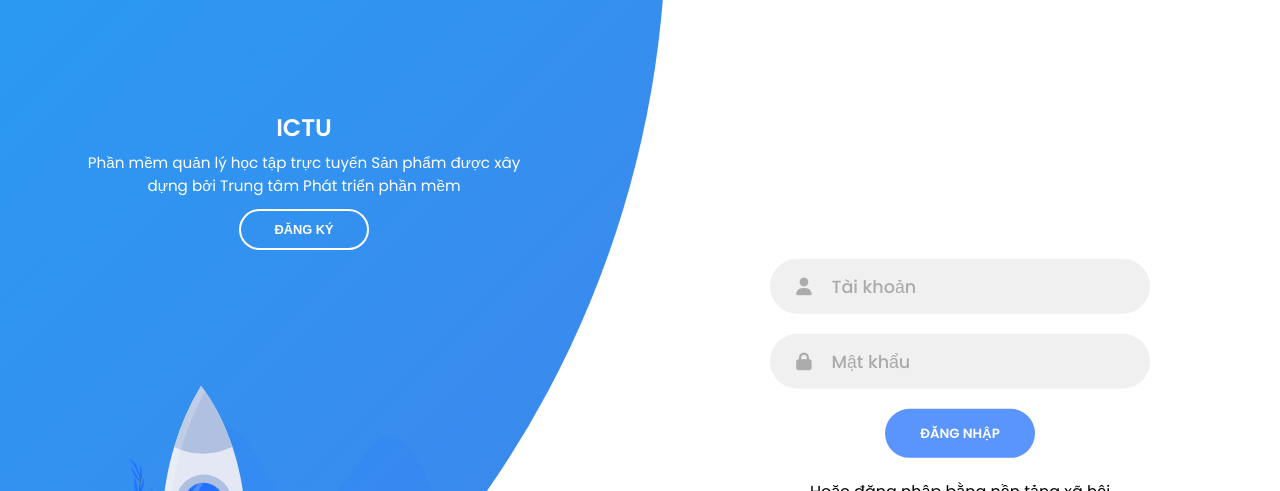
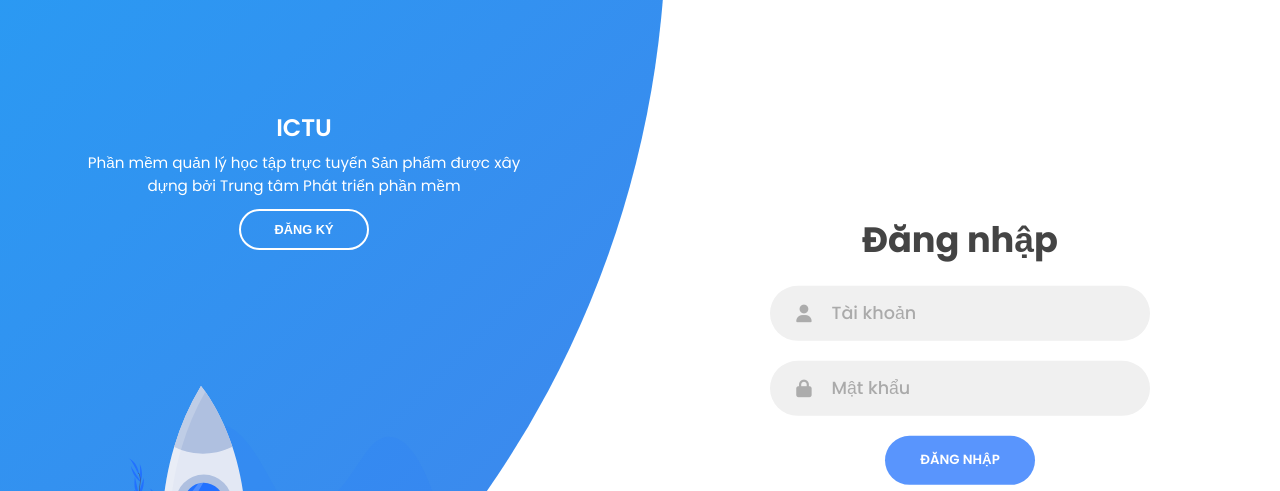
Before and after one commit to trunghieu2503/LMS-FAKE, a plain HTML site: page index.html in a window 1280 px wide. Shown: the top 491 px of the page. Drawn offline with Linux system fonts and the light colour scheme.

Commit message:
Update index.html

```diff
--- a/index.html
+++ b/index.html
@@ -16,7 +16,7 @@
       <div class="forms-container">
         <div class="signin-signup">
           <form action="#" class="sign-in-form">
-            <h2 class="title"></h2>
+            <h2 class="title">Đăng nhập</h2>
             <div class="input-field">
               <i class="fas fa-user"></i>
               <input type="text" placeholder="Tài khoản" />
```
